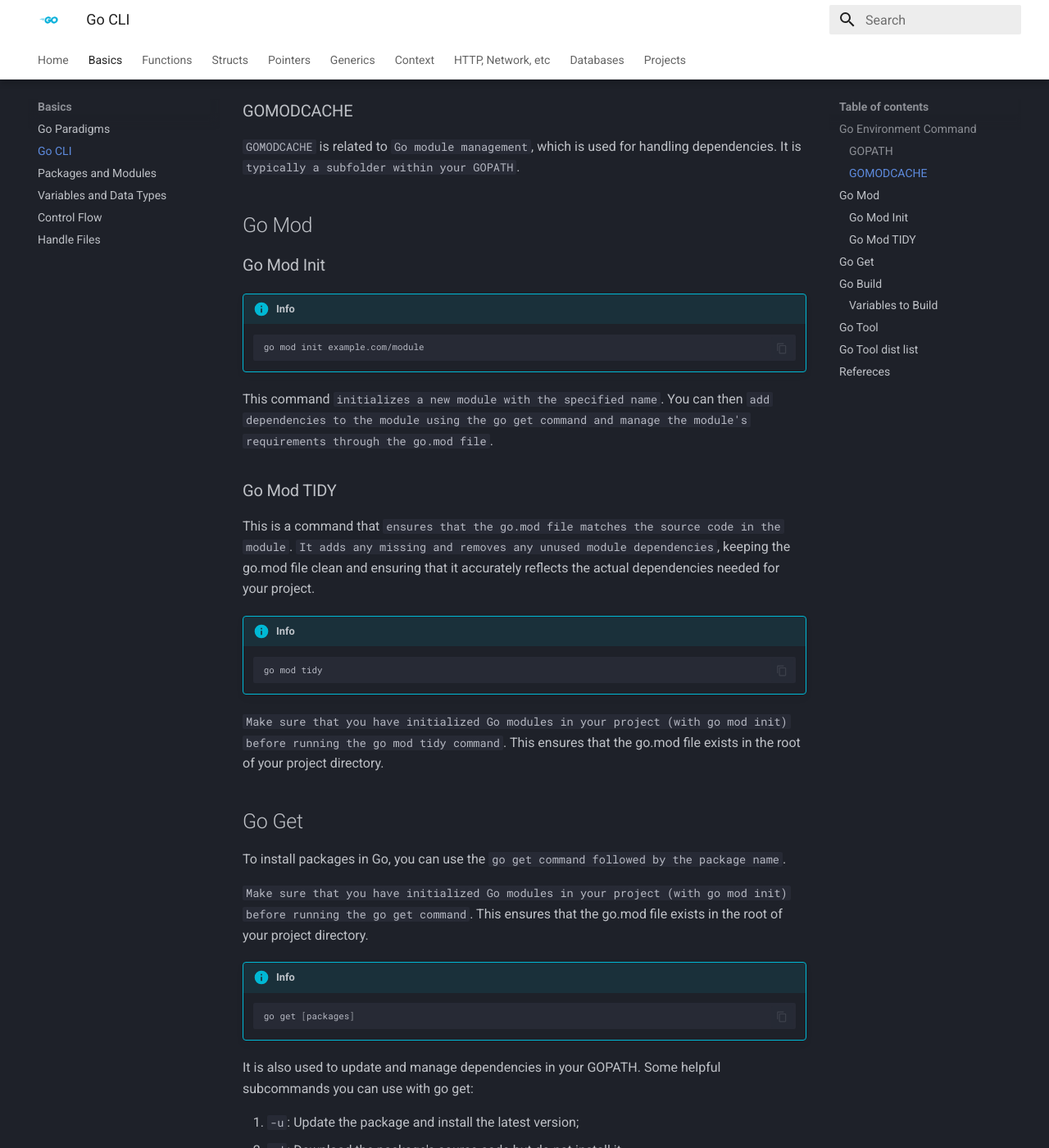
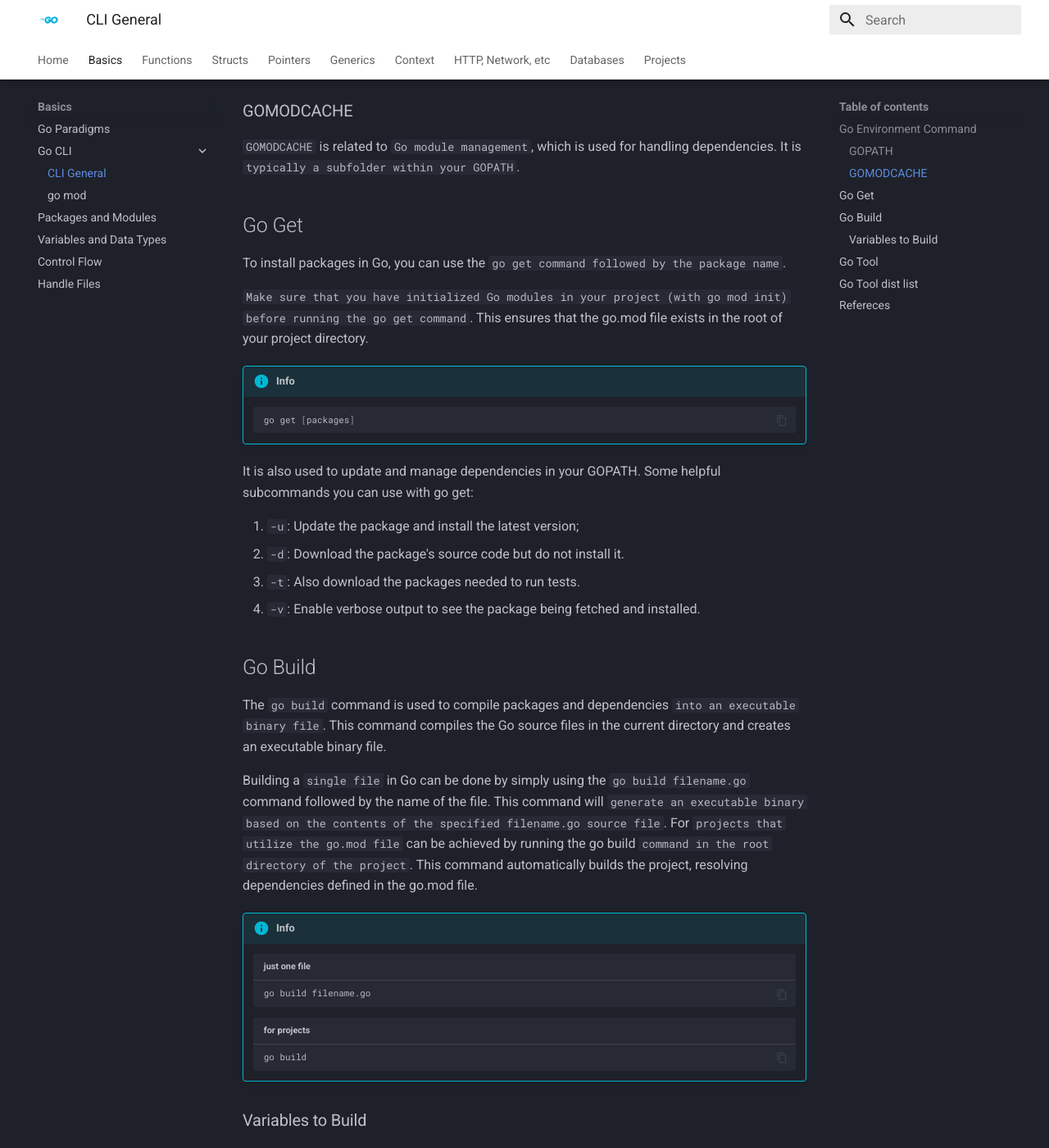
Before and after one commit to RomeroGabriel/mastering-go, an MkDocs documentation site: the page built from doc/basics/cli/general.md, in a window 1280 px wide and 1400 px high, scrolled down 547 px. Shown: the whole window at 82% size. Built offline with MkDocs 1.6.1 and Material for MkDocs 9.7.7, drawn with Linux system fonts in a browser that asks for light colours.

Commit message:
change CLI doc

````diff
--- a/doc/basics/go_cli.md
+++ b/doc/basics/cli/general.md
@@ -62,30 +62,6 @@ Lists all Go `environment variables`.
 ### GOMODCACHE
 
 `GOMODCACHE` is related to `Go module management`, which is used for handling dependencies. It is `typically a subfolder within your GOPATH`.
-
-## Go Mod
-
-### Go Mod Init
-
-!!! info
-
-    ```bash
-    go mod init example.com/module
-    ```
-
-This command `initializes a new module with the specified name`. You can then `add dependencies to the module using the go get command and manage the module's requirements through the go.mod file`.
-
-### Go Mod TIDY
-
-This is a command that `ensures that the go.mod file matches the source code in the module`. `It adds any missing and removes any unused module dependencies`, keeping the go.mod file clean and ensuring that it accurately reflects the actual dependencies needed for your project.
-
-!!! info
-
-    ```bash
-    go mod tidy
-    ```
-
-`Make sure that you have initialized Go modules in your project (with go mod init) before running the go mod tidy command`. This ensures that the go.mod file exists in the root of your project directory.
 
 ## Go Get
 
--- a/mkdocs.yml
+++ b/mkdocs.yml
@@ -5,7 +5,9 @@ nav:
   - Home: index.md
   - Basics:
       - Go Paradigms: basics/go_paradigm.md
-      - Go CLI: basics/go_cli.md
+      - Go CLI:
+        - CLI General: basics/cli/general.md
+        - go mod: basics/cli/go_mod.md
       - Packages and Modules: basics/packages.md
       - Variables and Data Types: basics/vars.md
       - Control Flow: basics/control_flow.md
````
Also changed, not shown: doc/basics/cli/go_mod.md (added, +30 -0 lines).
